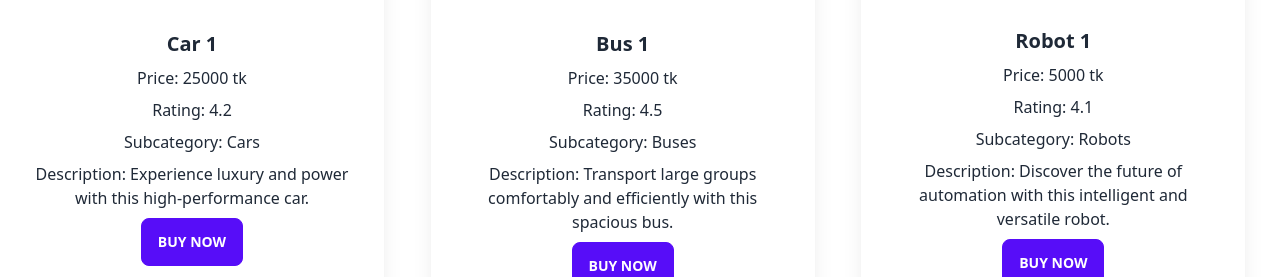
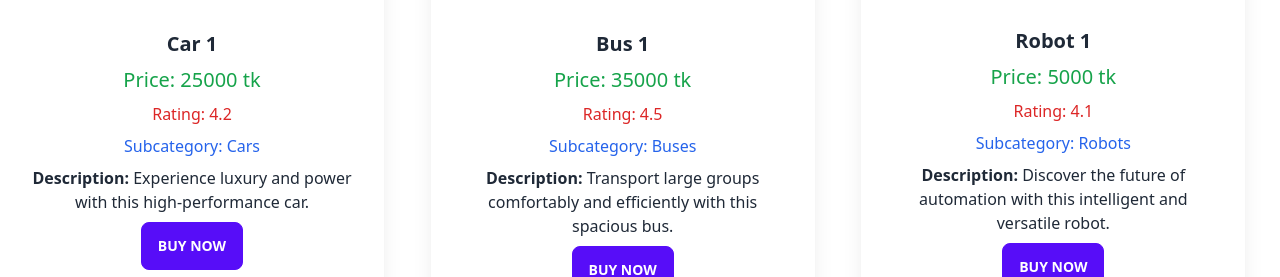
Before and after one commit to hasan-fahad/Toys-Market-Client, a React (Vite) app: page /allproducts in a window 1280 px wide. Shown: the part 437-714 px from the top of the page. Built offline with nearby package versions, Linux system fonts and the light colour scheme.

Commit message:
products up to date

```diff
--- a/src/Pages/All Products/Products.jsx
+++ b/src/Pages/All Products/Products.jsx
@@ -11,10 +11,10 @@ const Products = ({product}) => {
   </figure>
   <div className="card-body items-center text-center">
     <h2 className="card-title">{Name}</h2>
-    <p>Price: {Price} tk</p>
-    <p>Rating: {Rating}</p>
-    <p>Subcategory: {Subcategory}</p>
-    <p>Description: {Description}</p>
+    <p className="text-xl text-green-600">Price: {Price} tk</p>
+    <p className="text-red-600">Rating: {Rating}</p>
+    <p className="text-blue-600">Subcategory: {Subcategory}</p>
+    <p><span className="font-semibold">Description:</span> {Description}</p>
     <div className="card-actions">
       <button className="btn btn-primary">Buy Now</button>
     </div>
```
